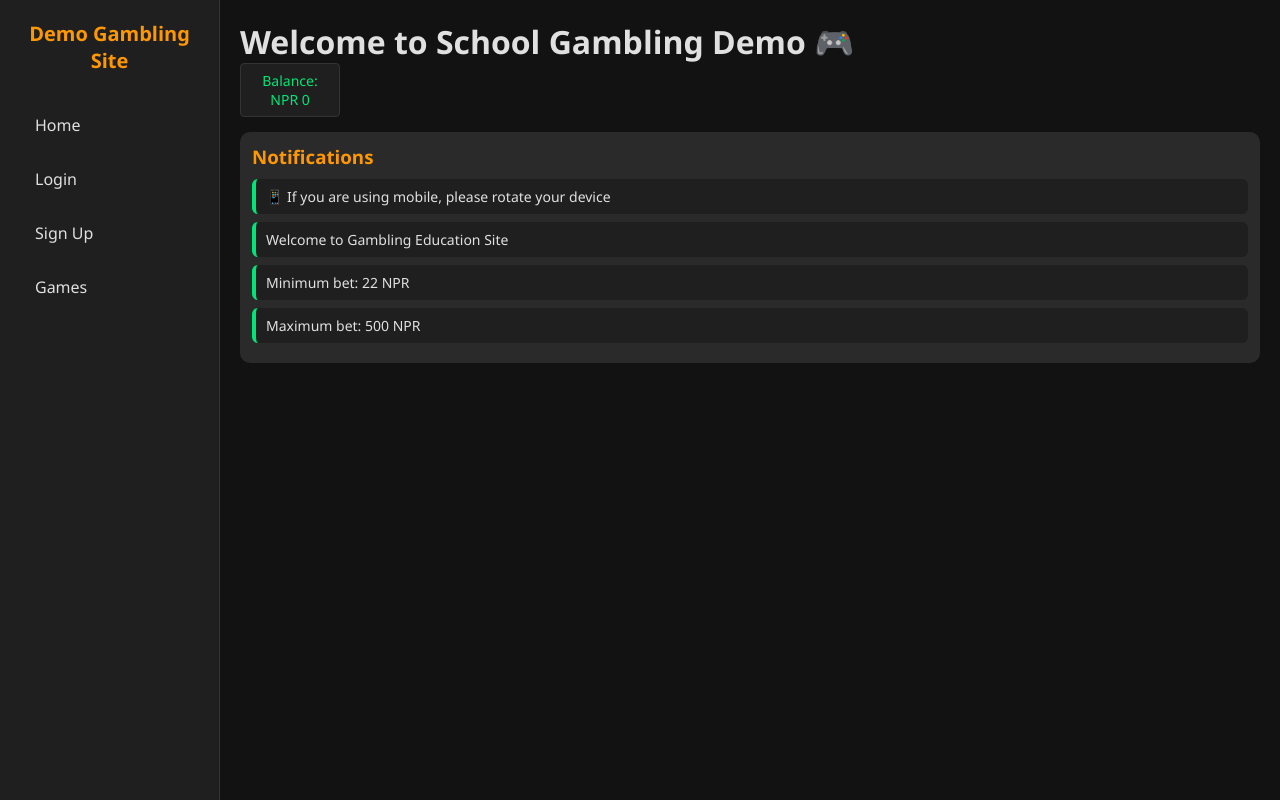
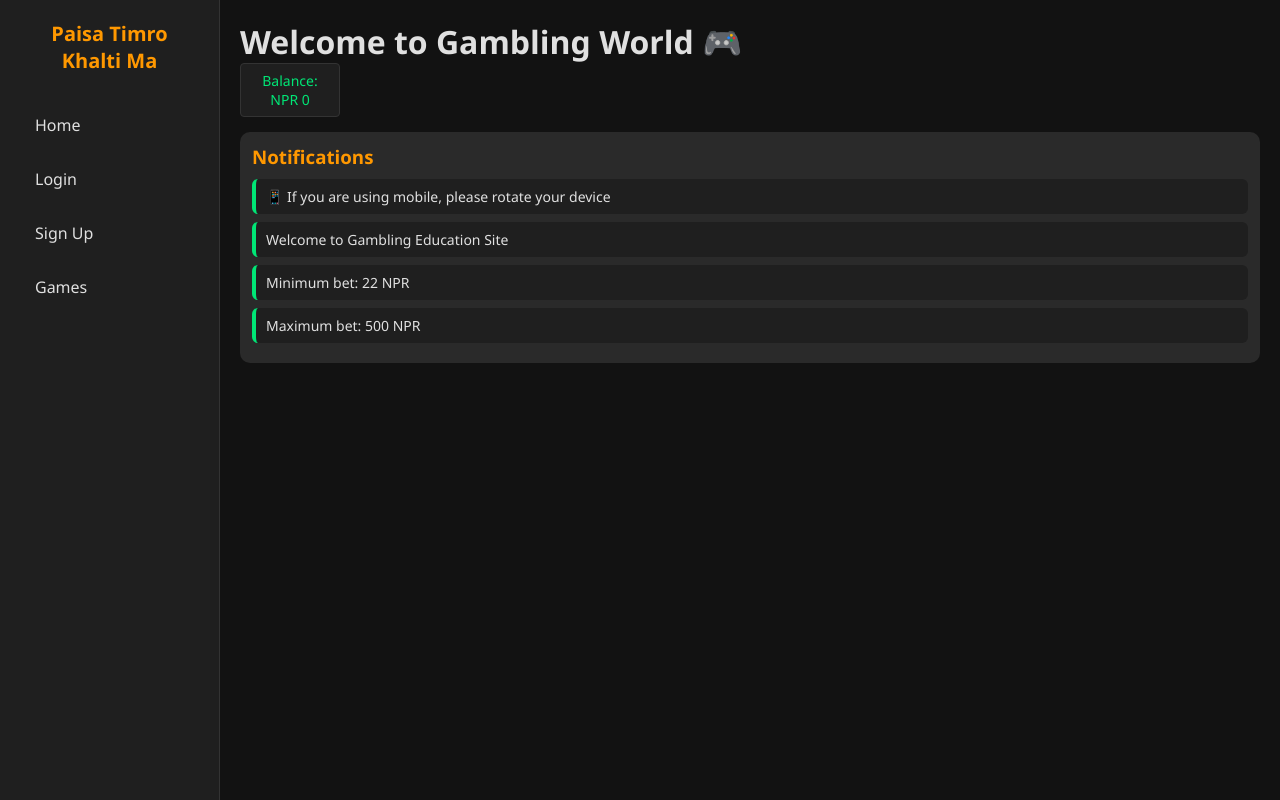
Before and after one commit to ankit512771/timrojit, a plain HTML site: page index.html in a window 1280 px wide. Drawn offline with Linux system fonts and the light colour scheme.

Commit message:
Simple Changes

```diff
--- a/index.html
+++ b/index.html
@@ -3,13 +3,13 @@
 
 <head>
     <meta charset="UTF-8">
-    <title>School Gambling Demo</title>
+    <title>Gambling</title>
     <link rel="stylesheet" href="style.css">
 </head>
 
 <body>
     <div class="sidebar">
-        <h2>Demo Gambling Site</h2>
+        <h2> Paisa Timro Khalti Ma </h2>
         <ul>
             <li><a href="#" onclick="showTab('home')">Home</a></li>
             <li><a href="#" onclick="showTab('loginPage')">Login</a></li>
@@ -22,7 +22,7 @@
     <div class="main">
         <!-- Home -->
         <div id="home" class="tab-content">
-            <h1>Welcome to School Gambling Demo 🎮</h1>
+            <h1>Welcome to Gambling World 🎮</h1>
             <p id="homeBalance">Balance: NPR 0</p>
             <div class="notifications">
                 <h3>Notifications</h3>
```
